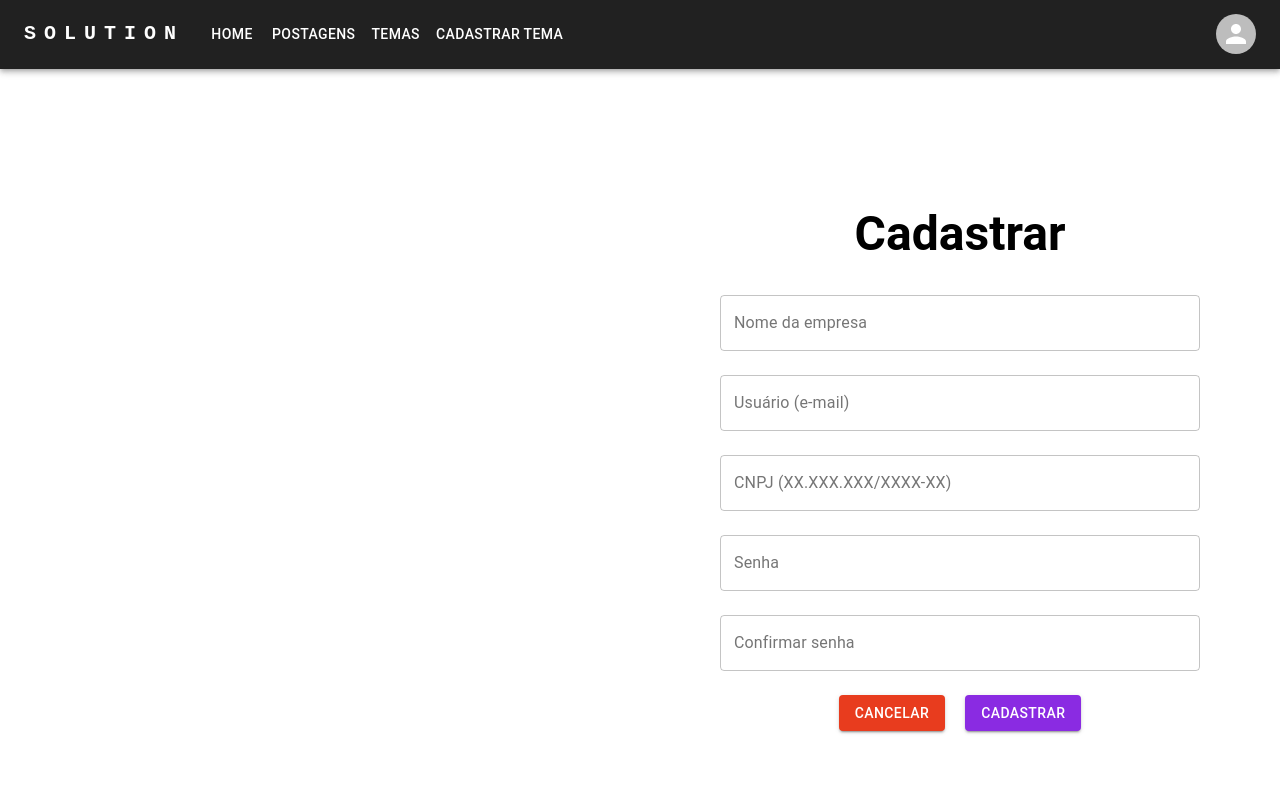
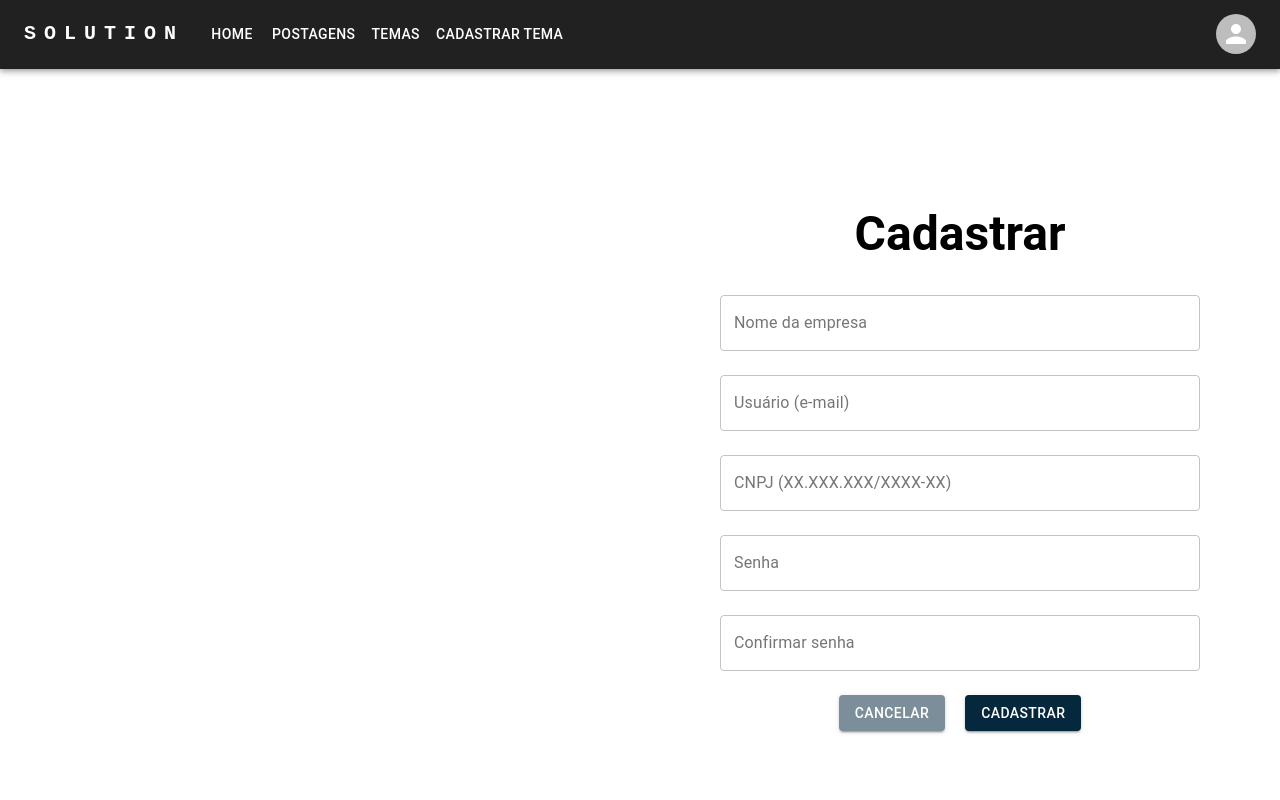
Before and after one commit to Projeto-Soluti/Front-ON, a React (Create React App) app: page /cadastrousuario in a window 1280 px wide. Shown: the top 800 px of the page. Built offline with nearby package versions, Linux system fonts and the light colour scheme.

Commit message:
botoes de cadastro

```diff
--- a/src/components/pages/cadastroUsuario/CadastroUsuario.css
+++ b/src/components/pages/cadastroUsuario/CadastroUsuario.css
@@ -16,13 +16,13 @@
 }
 
 .btnCancelar {
-    background-color: #e83c1e !important;
+    background-color: #06283d86 !important;
     color: white !important;
     margin-right: 20px !important;
 }
 
 .cadastrar {
-    background-color: #8a2be2 !important;
+    background-color: #06283D !important;
     color: white !important;
 }
 
```
